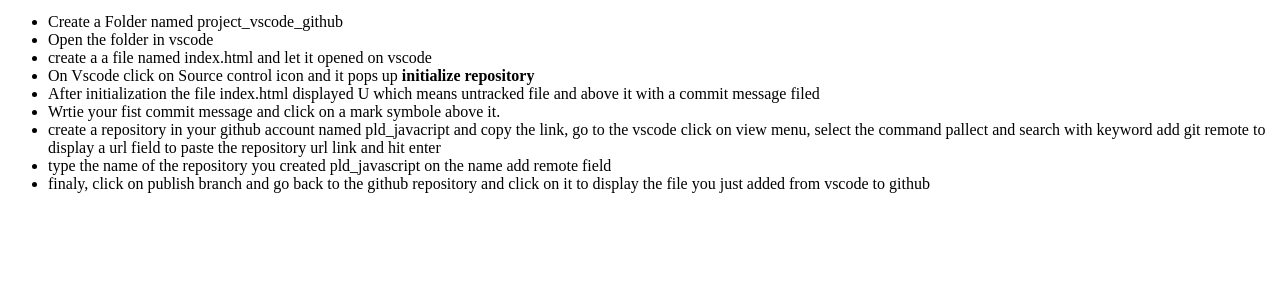
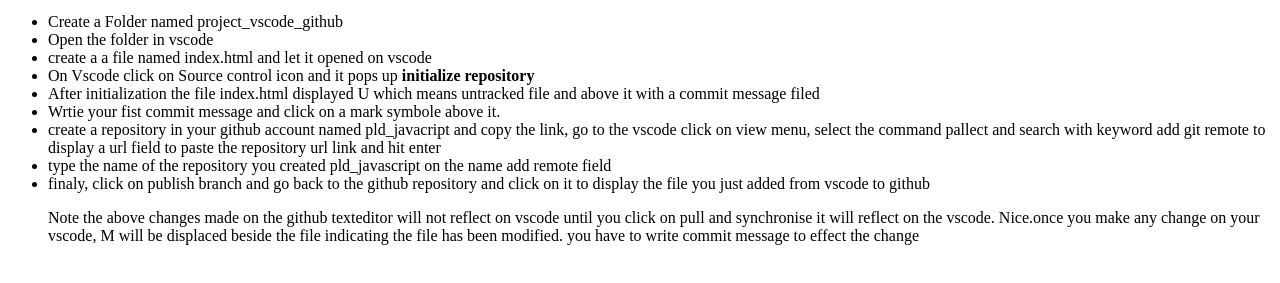
Before and after one commit to Nwodothomas/pld_javascript, a plain HTML site: page index.html in a window 1280 px wide. Shown: the part 101-384 px from the top of the page. Drawn offline with Linux system fonts and the light colour scheme.

Commit message:
added a paragraph

```diff
--- a/index.html
+++ b/index.html
@@ -20,7 +20,11 @@
             and search with keyword add git remote to display a url field to paste the repository url link and hit enter
         <li> type the name of the repository you created pld_javascript on the name add remote field
         <li> finaly, click on publish branch and go back to the github repository and click on it to display the file you just added from vscode to github
-
+        <p>
+            Note the above changes made on the github texteditor will not reflect on vscode until you click on pull and synchronise
+            it will reflect on the vscode. Nice.once you make any change on your vscode, M will be displaced beside the file indicating
+            the file has been modified. you have to write commit message to effect the change
+        </p>
     </ul>
 </body>
 </html>
```
